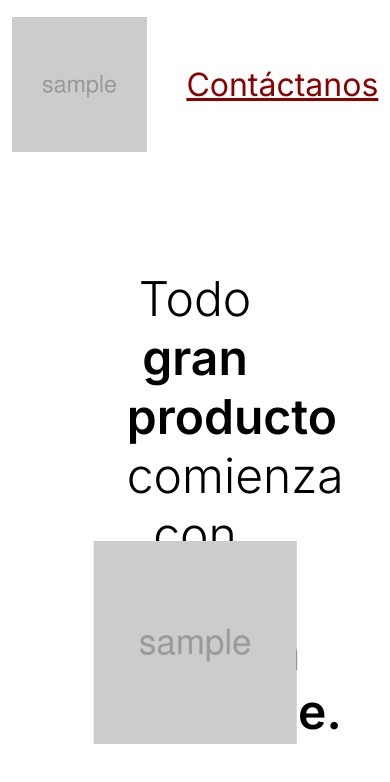
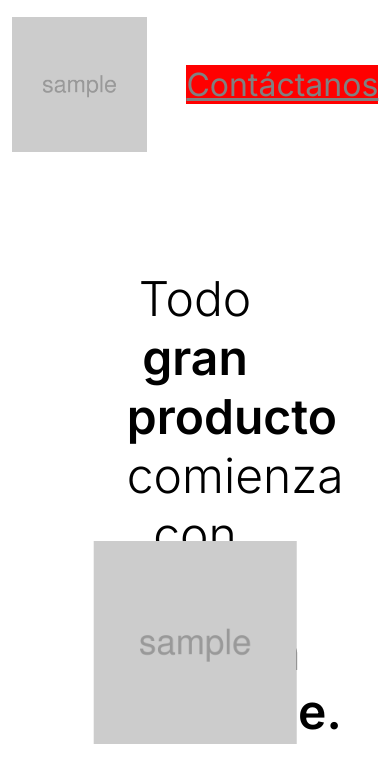
Before and after one commit to Isilrac/Isilrac.github.io, a plain HTML site: page index.html in a window 390 px wide. Drawn offline with Linux system fonts and the light colour scheme.

Commit message:
Update time

```diff
--- a/css/style.css
+++ b/css/style.css
@@ -66,7 +66,7 @@ h1 span{
 
   .contacto{
     font-size: 2em;
-    color: darkred;
+    background: red;
   }
 
 }
```
